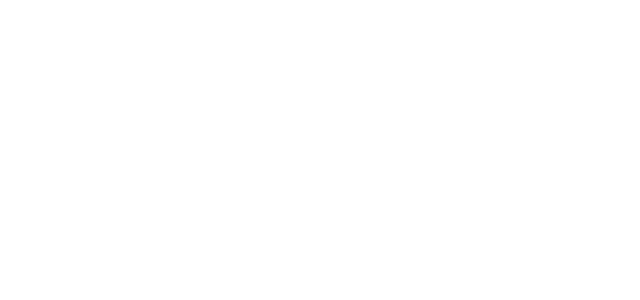
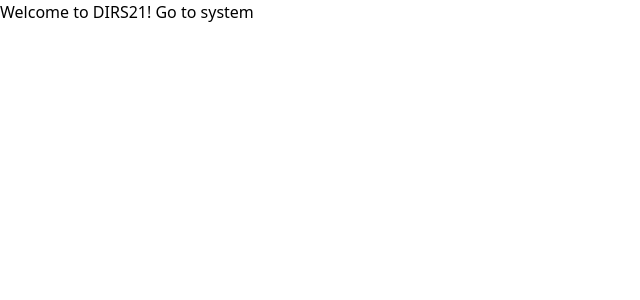
Before and after one commit to hardcommitoneself/dirs21, a Vue app in the folder app/: page / in a window 1280 px wide. Shown: the top 300 px of the page, without its empty margins (0-640 px from the left). Built offline with nearby package versions, Linux system fonts and the light colour scheme.

Commit message:
fix: home page

```diff
--- a/app/src/views/Home.vue
+++ b/app/src/views/Home.vue
@@ -1,3 +1,6 @@
 <template>
     <!-- home view -->
+    <div class="w-screen h-screen flex items-center justify-center">
+        Welcome to DIRS21! <router-link to="/dishes"><span class="cursor-pointer italic hover:underline">Go to system</span></router-link>
+    </div>
 </template>
```
